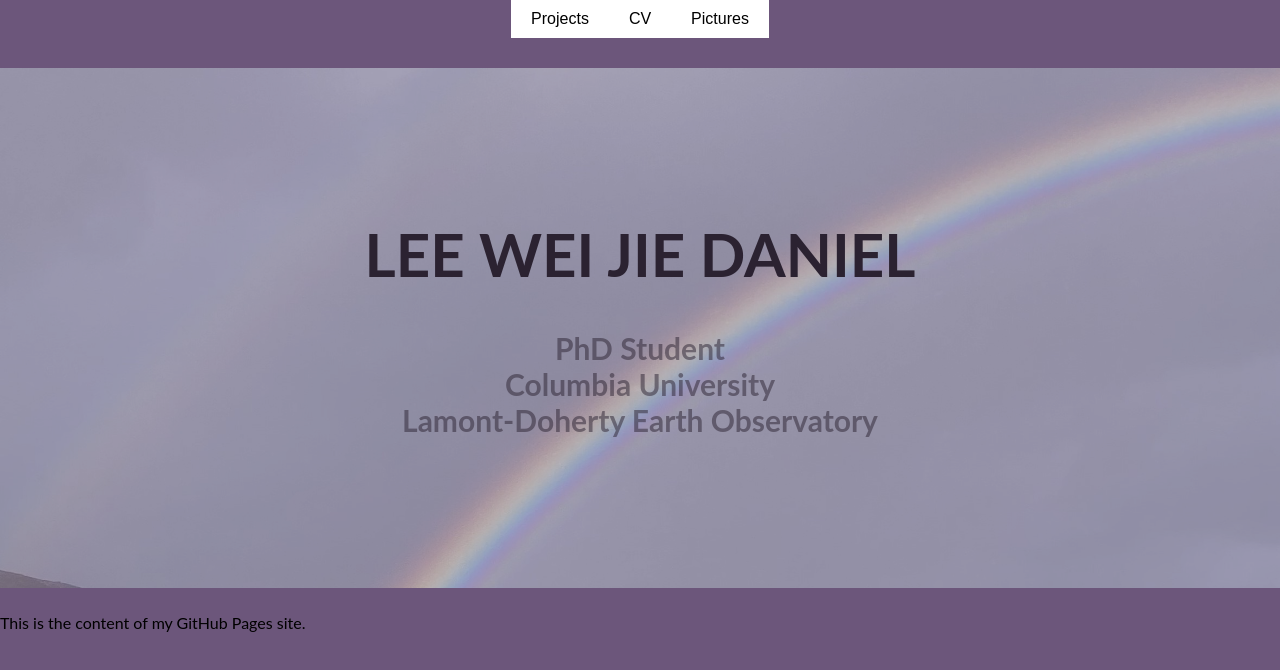
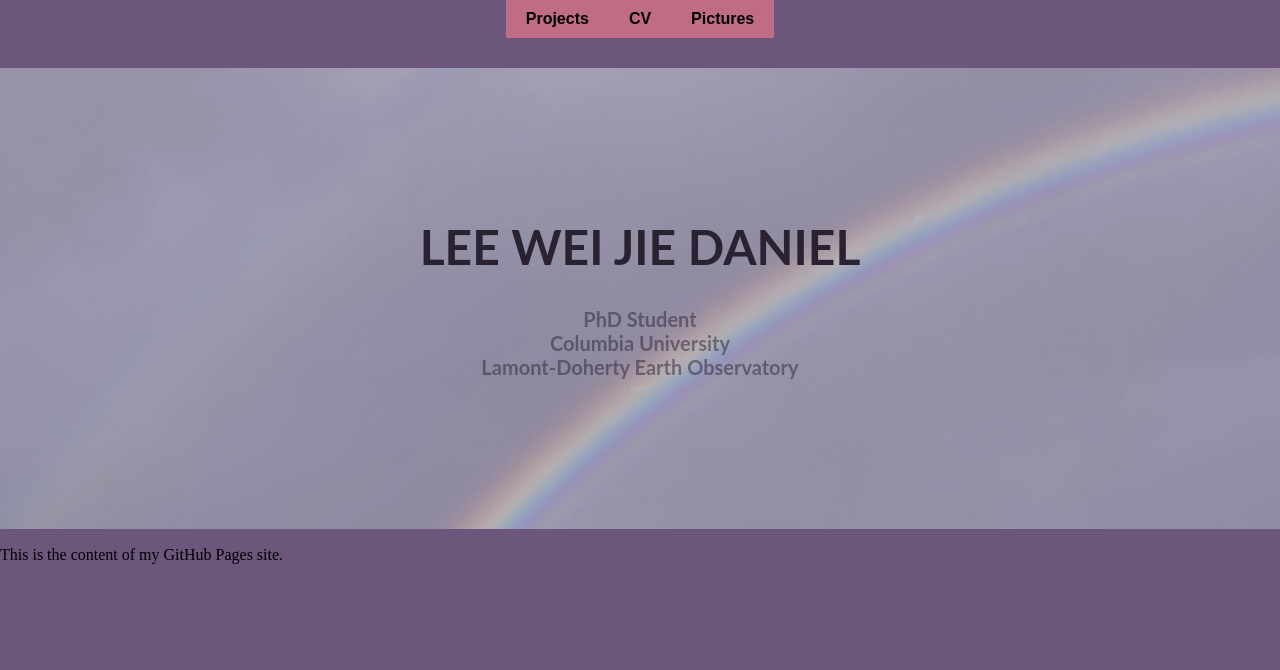
Before and after one commit to wjdaniel/About-Me, a plain HTML site: page index.html in a window 1280 px wide. Drawn offline with Linux system fonts and the light colour scheme.

Commit message:
Update index.html

```diff
--- a/index.html
+++ b/index.html
@@ -11,7 +11,6 @@
     body{
       background-color: rgb(108, 86, 123);
       margin: 0;
-      font-family: 'Lato',sans-serif;
     }
 
     .header{
@@ -27,7 +26,7 @@
     }
     .header-button{
       color:black;
-      background-color: rgb(255, 255, 255);
+      background-color: rgb(192, 108, 132);
       border:black;
       padding:10px 20px;
       font-size:16px;
@@ -50,16 +49,17 @@
     h1 {
       margin-top:0;
       padding-top: 150px;
-      font-size: 60px;
+      font-size: 48px;
       text-align: center;
       font-family: 'Lato',sans-serif;
     }
     h2 {
       padding-bottom: 150px;
       margin-top:0;
-      font-size: 30px;
+      font-size: 20px;
       text-align: center;
       font-family: 'Lato',sans-serif;
+      font-style:italic normal;
       opacity: 0.5;
 
     }
@@ -68,9 +68,9 @@
   </style>
 
     <div class="header">
-      <button class="header-button">Projects</button>
-      <button class="header-button">CV</button>
-      <button class="header-button">Pictures</button>
+      <button class="header-button"><b>Projects</b></button>
+      <button class="header-button"><b>CV</b></button>
+      <button class="header-button"><b>Pictures</b></button>
 
     </div>
 
```
